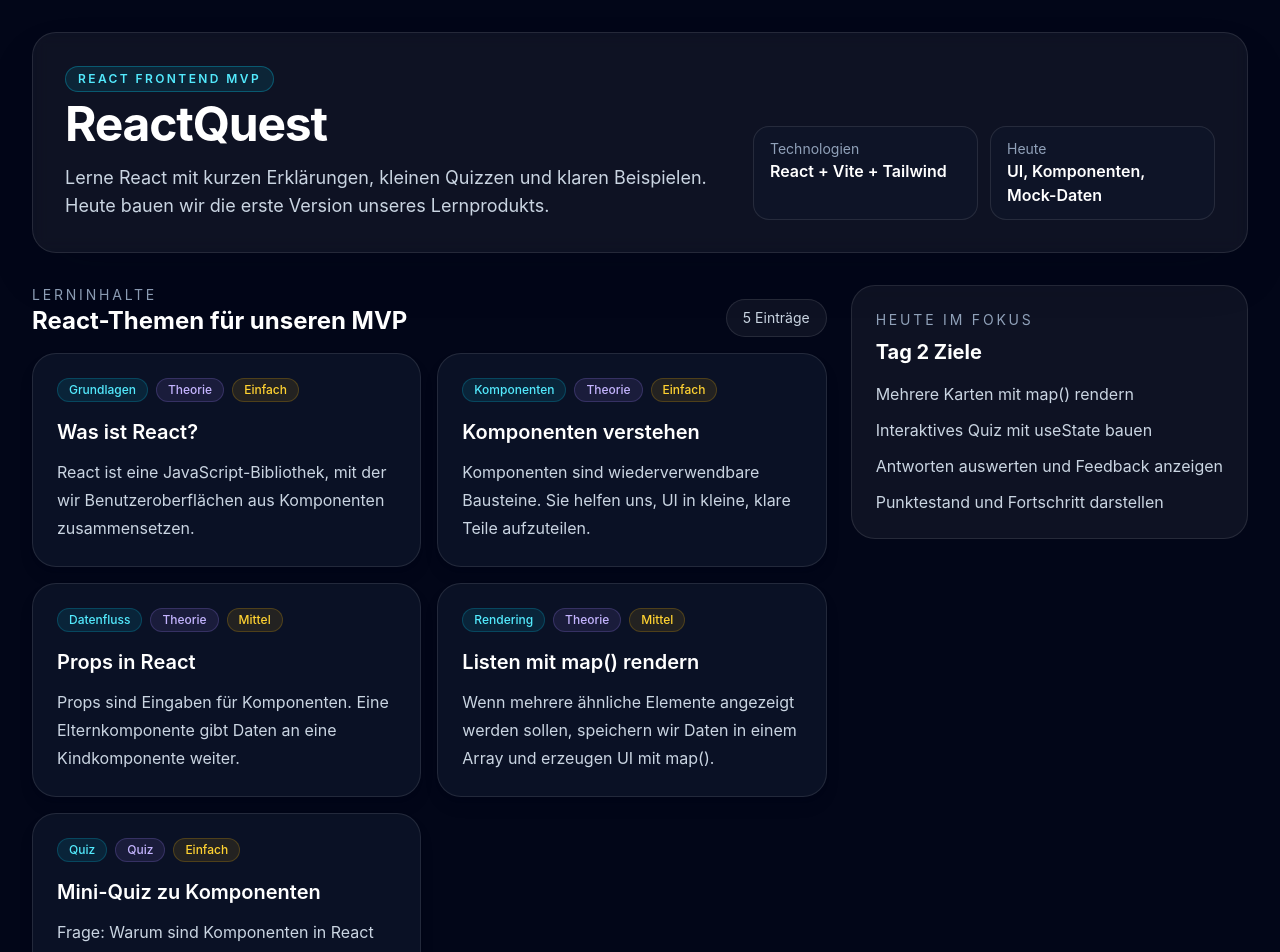
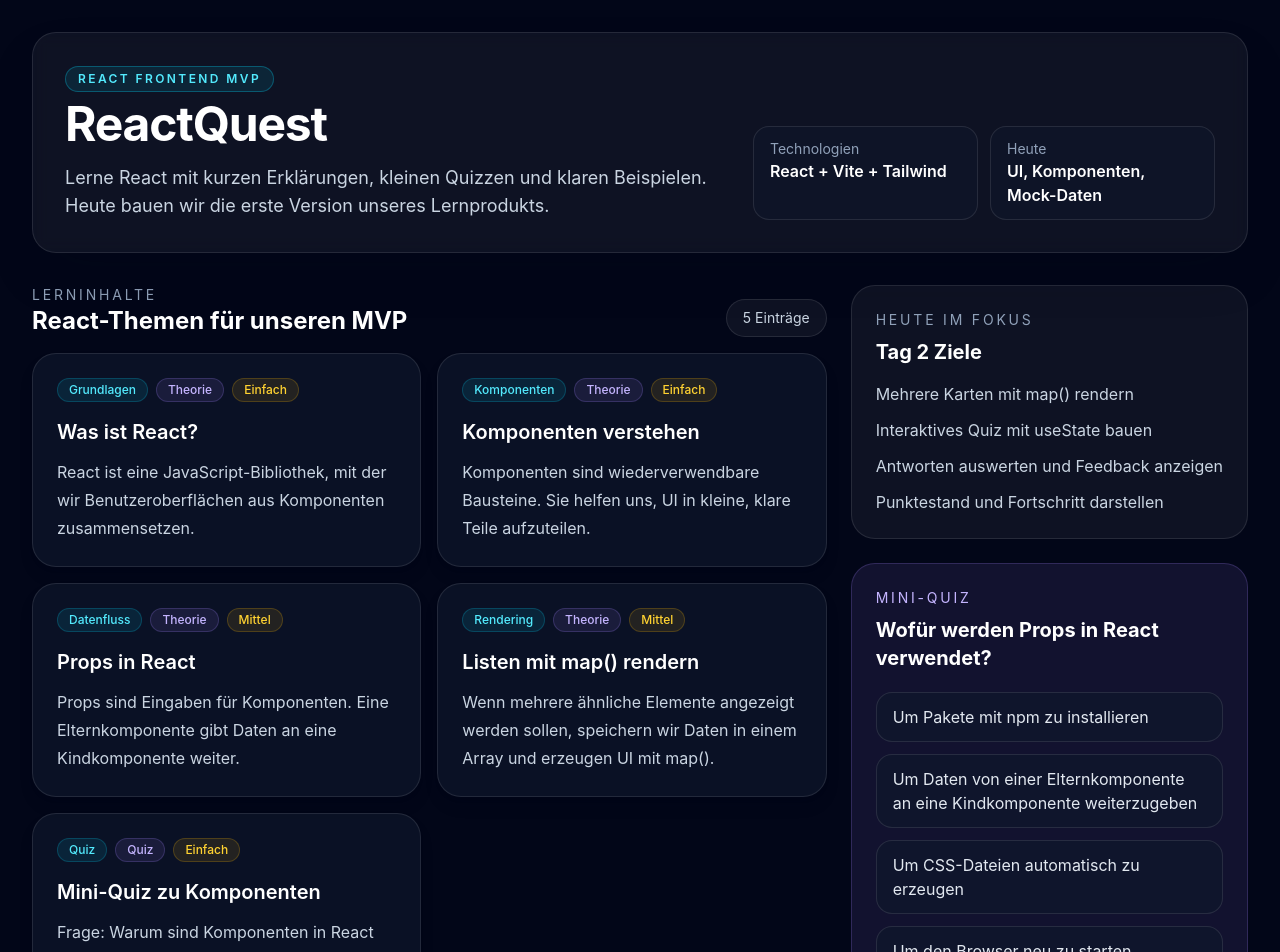
Before and after one commit to Montragor/react-quest, a React (Vite) app: page / in a window 1280 px wide. Shown: the top 952 px of the page. Built offline with nearby package versions, Linux system fonts and the light colour scheme.

Commit message:
Lege Quiz-Daten an und baue die erste QuizCard

```diff
--- a/src/App.jsx
+++ b/src/App.jsx
@@ -1,8 +1,10 @@
 import { useState } from 'react'
 import Header from './components/Header'
 import LessonList from './components/LessonList'
+import GoalsCard from './components/GoalsCard'
+import QuizCard from './components/QuizCard'
 import { lessons } from './data/lessons'
-import GoalsCard from './components/GoalsCard'
+import { quizQuestions } from './data/QuizQuestions'
 
 function App() {
   const [count, setCount] = useState(0)
@@ -13,11 +15,13 @@
         <div className="mx-auto flex max-w-7xl flex-col gap-8 px-4 py-8 sm:px-6 lg:px-8">
           <Header />
 
-         <main className="grid gap-6 lg:grid-cols-[2fr_1fr]">
-             <LessonList lessons={lessons} />
-             <div>
+          <main className="grid gap-6 lg:grid-cols-[2fr_1fr]">
+            <LessonList lessons={lessons} />
+
+            <div className="flex flex-col gap-6">
               <GoalsCard />
-             </div>
+              <QuizCard questionData={quizQuestions[0]} />
+            </div>
           </main>
 
         </div>
--- /dev/null
+++ b/src/components/QuizCard.jsx
@@ -0,0 +1,24 @@
+export default function QuizCard({ questionData }) {
+    return (
+        <aside className="rounded-3xl border border-violet-400/20 bg-violet-400/10 p-6">
+            <p className="text-sm uppercase tracking-[0.2em] text-violet-300">
+                Mini-Quiz
+            </p>
+
+            <h2 className="mt-2 text-xl font-bold text-white">
+                {questionData.question}
+            </h2>
+
+            <div className="mt-5 grid gap-3">
+                {questionData.options.map((option) => (
+                    <button
+                        key={option}
+                        className="rounded-2xl border border-white/10 bg-slate-900/70 px-4 py-3 text-left text-slate-200 transition hover:border-violet-300/40 hover:bg-slate-900"
+                    >
+                        {option}
+                    </button>
+                ))}
+            </div>
+        </aside>
+    )
+}
--- /dev/null
+++ b/src/data/quizQuestions.js
@@ -0,0 +1,43 @@
+export const quizQuestions = [
+  {
+    id: "q1",
+    question: "Wofür werden Props in React verwendet?",
+    options: [
+      "Um Pakete mit npm zu installieren",
+      "Um Daten von einer Elternkomponente an eine Kindkomponente weiterzugeben",
+      "Um CSS-Dateien automatisch zu erzeugen",
+      "Um den Browser neu zu starten"
+    ],
+    correctAnswer:
+      "Um Daten von einer Elternkomponente an eine Kindkomponente weiterzugeben",
+    explanation:
+      "Props sind Eingaben für Komponenten. So können Daten von oben nach unten weitergegeben werden."
+  },
+  {
+    id: "q2",
+    question: "Warum ist eine eigene Komponente wie LessonList sinnvoll?",
+    options: [
+      "Weil React ohne LessonList nicht startet",
+      "Weil App sonst zu viele Aufgaben übernimmt",
+      "Weil Tailwind nur in LessonList funktioniert",
+      "Weil map() nur in separaten Dateien erlaubt ist"
+    ],
+    correctAnswer:
+      "Weil App sonst zu viele Aufgaben übernimmt",
+    explanation:
+      "Wir teilen Verantwortung auf. App bleibt übersichtlich, LessonList kümmert sich um die Kartenliste."
+  },
+  {
+    id: "q3",
+    question: "Was bedeutet lessons[0]?",
+    options: [
+      "Die Länge des Arrays lessons",
+      "Das erste Element im Array lessons",
+      "Die erste CSS-Klasse",
+      "Die erste Funktion in App.jsx"
+    ],
+    correctAnswer: "Das erste Element im Array lessons",
+    explanation:
+      "Mit dem Index 0 greifen wir auf das erste Element eines Arrays zu."
+  }
+]
```
Also changed, not shown: src/components/QuizPreviewCard.jsx (deleted).
